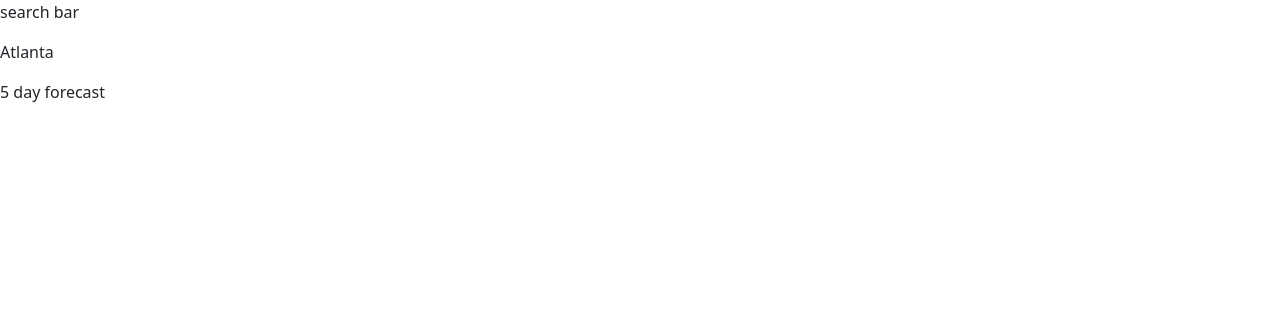
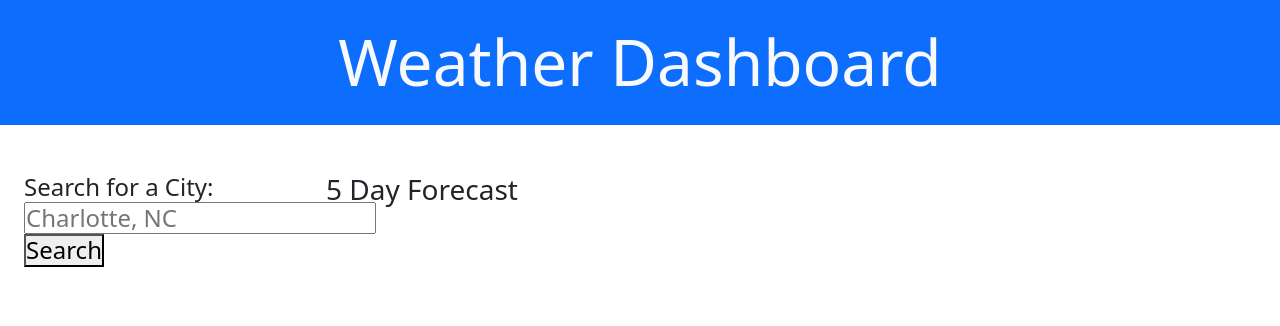
Before and after one commit to magdalenaperry/weather-channel, a plain HTML site: page index.html in a window 1280 px wide. Drawn offline with nearby package versions, Linux system fonts and the light colour scheme; no server answers.

Commit message:
created elements and pseudocode

```diff
--- a/index.html
+++ b/index.html
@@ -12,22 +12,10 @@
     <link rel="stylesheet" href="./style.css">
 </head>
 <body>
-        <aside>
-            <p>search bar</p>
-        </aside>
 
-        <main>
+    <container class="row" >
 
-            <div>
-                <p>Atlanta</p>
-            </div>
-
-            <div>
-                <p>5 day forecast</p>
-
-            </div>
-
-        </main>
+    </container>
 
 <script src="./script.js"></script>
 </body>
--- a/script.js
+++ b/script.js
@@ -1,3 +1,53 @@
+
+containerEl = document.querySelector('container')
+containerEl.classList.add('row');
+
+// header create
+var header = document.createElement('header');
+header.classList.add('col-12', 'display-3', 'text-center', 'pt-4', 'pb-4', 'bg-primary', 'text-light');
+containerEl.appendChild(header);
+header.textContent = 'Weather Dashboard';
+
+// aside semantic div
+var asideEl = document.createElement('aside');
+asideEl.classList.add('testclass1', 'col-3', 'h4', 'pt-5', 'pb-5');
+containerEl.appendChild(asideEl);
+
+// create main body
+var mainEl = document.createElement('main');
+mainEl.classList.add('testclass', 'col-9', 'h3', 'mt-5', 'mb-5');
+containerEl.appendChild(mainEl);
+mainEl.textContent = '5 Day Forecast';
+
+// search input and button
+var searchEl = document.createElement('div');
+searchEl.textContent = 'Search for a City:'
+searchEl.classList.add('ms-4')
+asideEl.appendChild(searchEl);
+
+var searchInput = document.createElement('input');
+searchInput.classList.add('testclass2');
+searchInput.placeholder = 'Charlotte, NC'
+searchEl.appendChild(searchInput);
+
+var searchBtn = document.createElement('button');
+searchBtn.textContent = 'Search';
+searchBtn.classList.add('text-center')
+searchEl.appendChild(searchBtn);
+
+
+
+
+
+
+
+//create a search button
+    // add classes to buttons
+//create 5 day forecast div
+    // col-10 for section
+
+// create 5 divs inside the forecast div
+
 //fetch API
 var requestURL = 'https://api.openweathermap.org/data/2.5/onecall?lat=41.878113&lon=-87.629799&appid=8a4f71946c01452c9735df61812f9851& units=imperial';
 
@@ -11,20 +61,3 @@ fetch(requestURL)
     .catch(function (err) {
         console.log(err);
     });
-
-
-
-
-
-// create a header div
-    // add a gradient class for header
-//create elements for aside
-    //add class lis to aside for bootstrap
-    // col-2 for aside
-
-//create a search button
-    // add classes to buttons
-//create 5 day forecast div
-    // col-10 for section
-
-// create 5 divs inside the forecast div
--- a/style.css
+++ b/style.css
@@ -0,0 +1,4 @@
+html *{
+    padding: 0px;
+    margin: 0px;
+}
```
